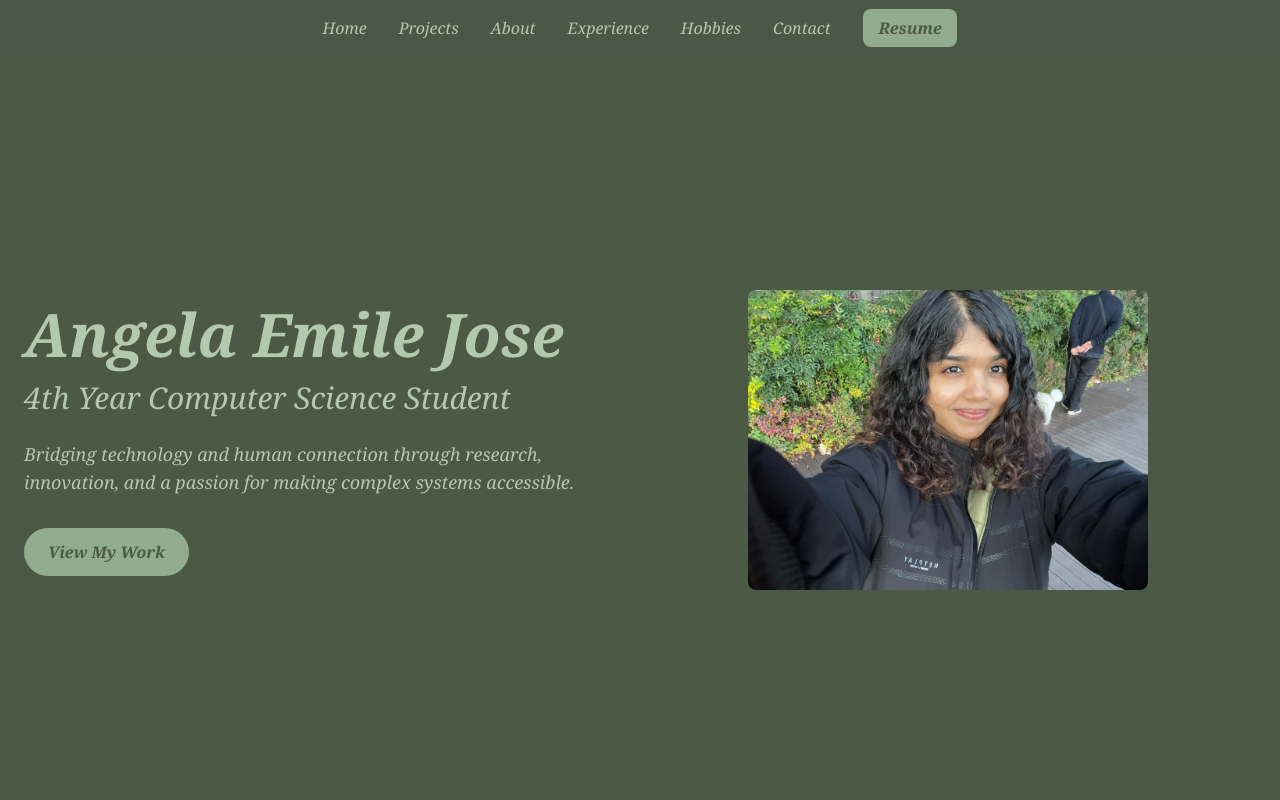
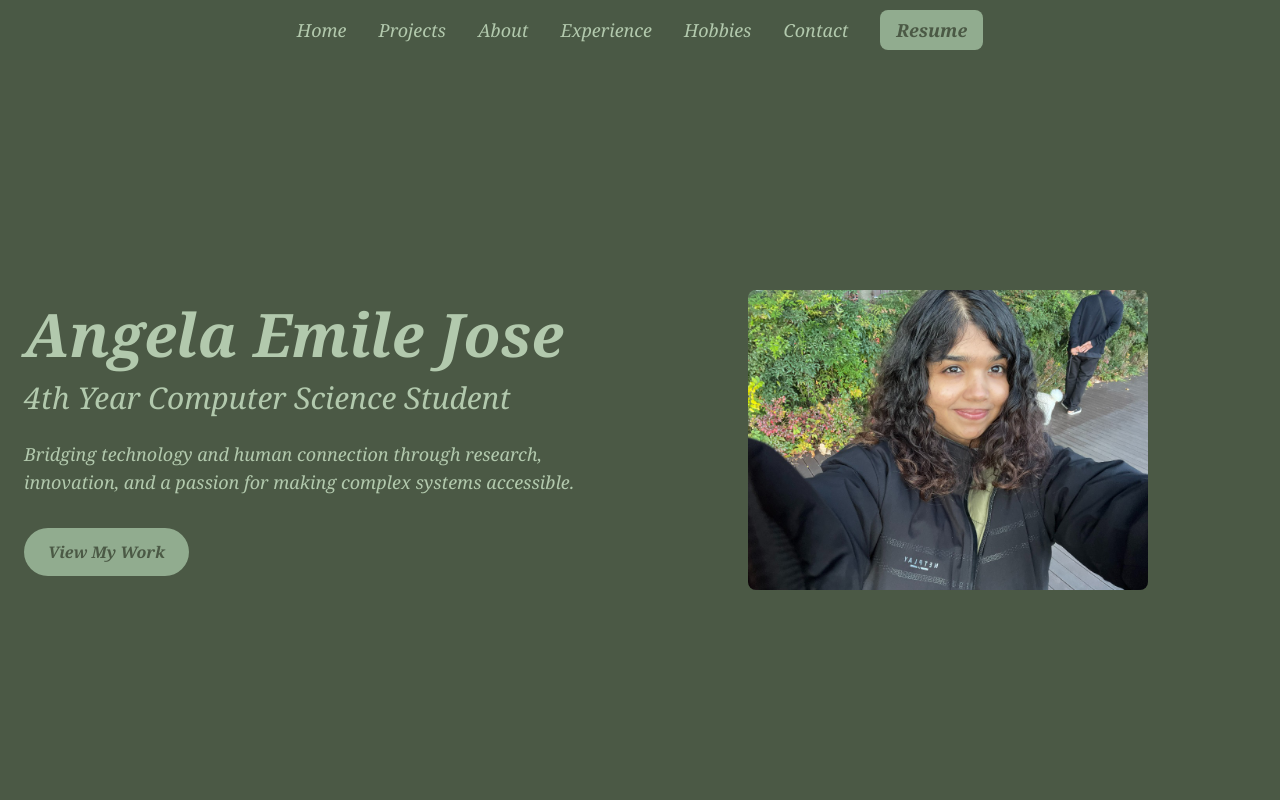
Before and after one commit to AngelaEmileJose/Personal-Portfolio, a Next.js app: page / in a window 1280 px wide. Shown: the top 800 px of the page. Built offline with nearby package versions, Linux system fonts and the light colour scheme.

Commit message:
Increase desktop navigation text size for better visibility

```diff
--- a/app/components/Header.tsx
+++ b/app/components/Header.tsx
@@ -33,7 +33,7 @@ export default function Header() {
       transition={{ duration: 0.6, ease: "easeOut" }}
     >
       <nav className="container mx-auto px-3 py-3 md:px-6 md:py-4">
-        <ul className="flex flex-wrap justify-center items-center gap-2 md:gap-8 text-xs md:text-base">
+        <ul className="flex flex-wrap justify-center items-center gap-2 md:gap-8 text-xs md:text-lg">
           <li>
             <a href="#hero" className="hover:text-tertiary transition-colors whitespace-nowrap">
               Home
@@ -70,7 +70,7 @@ export default function Header() {
               target="_blank"
               rel="noopener noreferrer"
               download="Angela_Emile_Jose_Resume.pdf"
-              className="px-3 py-1 md:px-4 md:py-2 bg-tertiary text-primary rounded-lg hover:bg-quaternary transition-colors font-semibold whitespace-nowrap text-xs md:text-base"
+              className="px-3 py-1 md:px-4 md:py-2 bg-tertiary text-primary rounded-lg hover:bg-quaternary transition-colors font-semibold whitespace-nowrap text-xs md:text-lg"
             >
               Resume
             </a>
```
